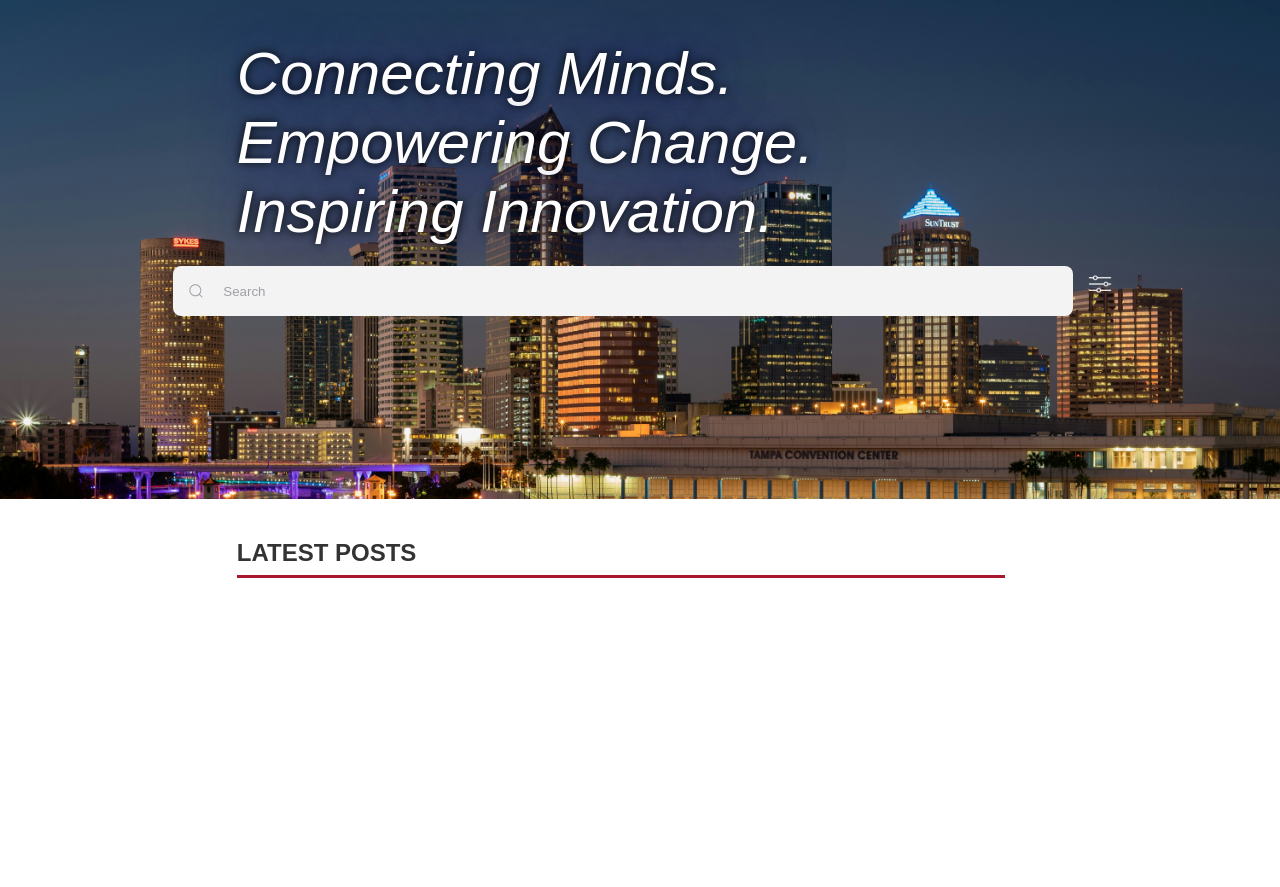
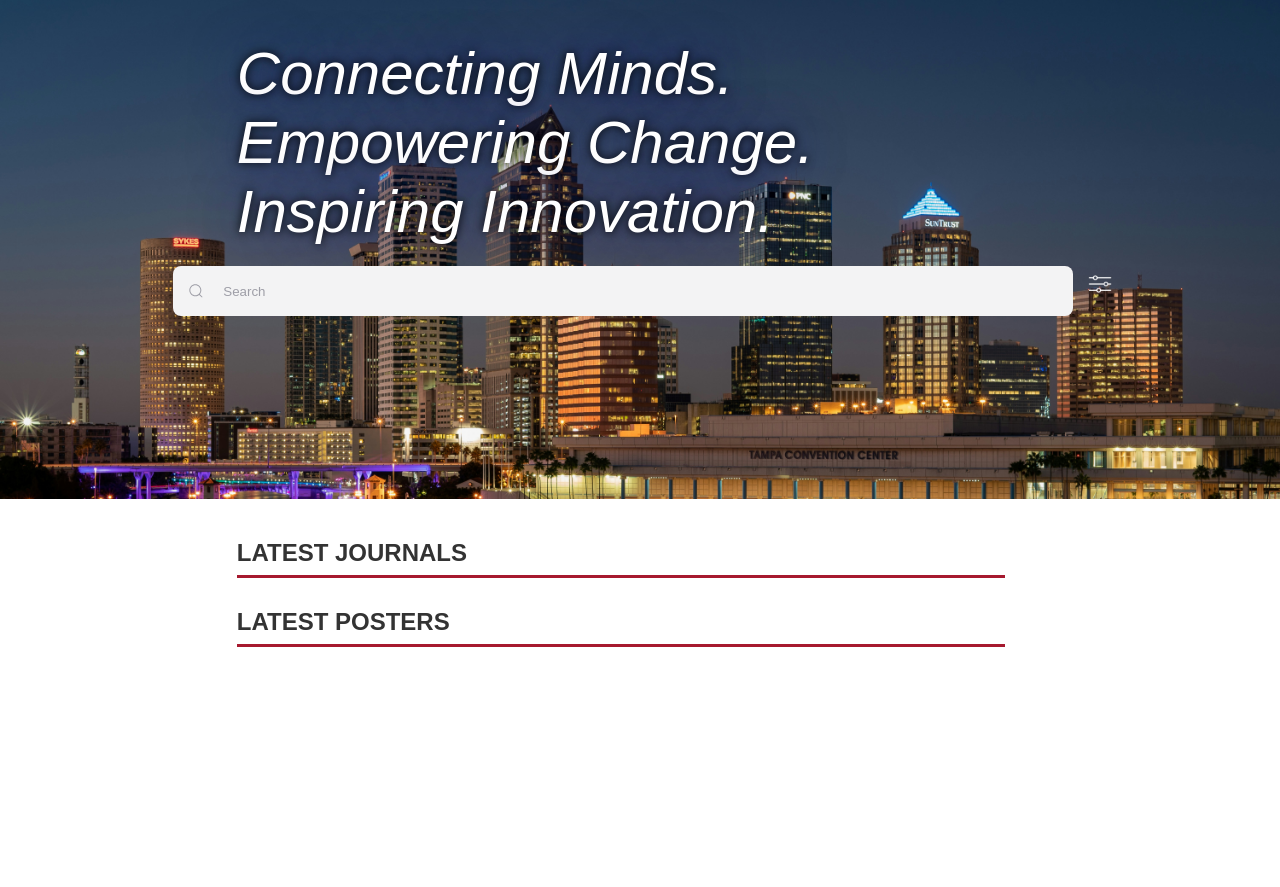
Before and after one commit to mayaschroeder04/CIRTWebsite, a Django app: template CIRTWebsiteDjango/cirtwebsite/main/templates/homepage.html in a window 1280 px wide. Shown: the part 109-996 px from the top of the page. Run offline with Django 5.2, Linux system fonts and the light colour scheme; the template is opened without the code that fills it, so the values that code supplies are empty.

Commit message:
latest posters

```diff
--- a/CIRTWebsiteDjango/cirtwebsite/main/templates/homepage.html
+++ b/CIRTWebsiteDjango/cirtwebsite/main/templates/homepage.html
@@ -102,7 +102,7 @@
 </div>
 
 <div style="margin-top: 40px; margin-left: 18.5%; width: 60%;">
-    <h2 style="color: #333; text-transform: uppercase; margin: 0;">Latest Posts</h2>
+    <h2 style="color: #333; text-transform: uppercase; margin: 0;">Latest Journals</h2>
     <hr style="background-color: #a6192e; height: 3px; border: none;">
 </div>
 
@@ -114,6 +114,11 @@
 </script>
 
 <div id="latest-posts" style="margin-top: 20px; margin-left: 2%; width: 93.5%;">
+</div>
+
+<div style="margin-top: 30px; margin-left: 18.5%; width: 60%;">
+    <h2 style="color: #333; text-transform: uppercase; margin: 0;">Latest Posters</h2>
+    <hr style="background-color: #a6192e; height: 3px; border: none;">
 </div>
 
 <script>
```
